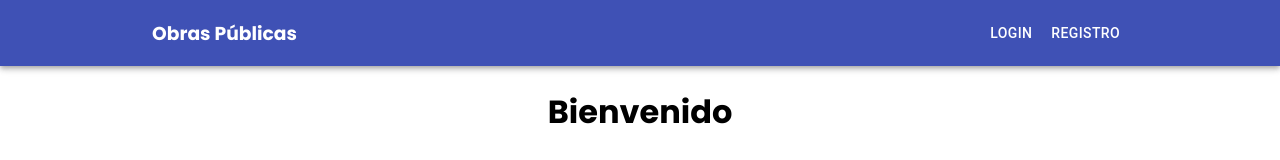
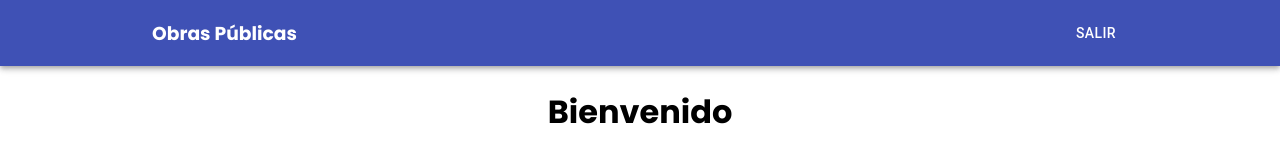
Before and after one commit to ditu474/obras-publicas, a React (Create React App) app: page /login in a window 1280 px wide. Both pictures are taken after typing "5", "Sample123" into the empty fields and a click on the button "ENTRAR". Shown: the top 160 px of the page. Built offline with nearby package versions, Linux system fonts and the light colour scheme.

Commit message:
feat: Added logout from navbar

```diff
--- a/src/App.js
+++ b/src/App.js
@@ -1,6 +1,7 @@
 import AppBar from 'components/Layout/AppBar/AppBar';
 import AdminRoute from 'components/PrivateRoute/AdminRoute';
 import PrivateRoute from 'components/PrivateRoute/PrivateRoute';
+import AuthProvider from 'context/AuthContext/AuthProvider';
 import Home from 'pages/Home/Home';
 import Login from 'pages/Login/Login';
 import NotFound from 'pages/NotFound/NotFound';
@@ -9,6 +10,7 @@ import { BrowserRouter, Route, Switch } from 'react-router-dom';
 
 function App() {
 	return (
+		<AuthProvider>
 			<BrowserRouter>
 				<AppBar />
 				<main>
@@ -28,6 +30,7 @@ function App() {
 					</Switch>
 				</main>
 			</BrowserRouter>
+		</AuthProvider>
 	);
 }
 
--- a/src/components/Layout/AppBar/AppBar.js
+++ b/src/components/Layout/AppBar/AppBar.js
@@ -1,10 +1,35 @@
 import AppBarMaterial from '@material-ui/core/AppBar';
 import Button from '@material-ui/core/Button';
 import Toolbar from '@material-ui/core/Toolbar';
-import { Link } from 'react-router-dom';
+import AuthContext from 'context/AuthContext/auth-context';
+import { useContext } from 'react';
+import { Link, useHistory } from 'react-router-dom';
 import styles from './AppBar.module.css';
 
 export default function AppBar() {
+	const userCtx = useContext(AuthContext);
+	const history = useHistory();
+
+	const signOutHandler = () => {
+		userCtx.signOut(() => {
+			history.replace('/login');
+		});
+	};
+
+	const signOut = userCtx.user && (
+		<Button onClick={signOutHandler} color="inherit">
+			Salir
+		</Button>
+	);
+
+	const registro = userCtx.user && userCtx.user.isAdmin && (
+		<Button>
+			<Link to="/registro" className={styles.link}>
+				Registro
+			</Link>
+		</Button>
+	);
+
 	return (
 		<AppBarMaterial position="static">
 			<Toolbar className={`container ${styles.toolbar}`}>
@@ -12,17 +37,8 @@ export default function AppBar() {
 					<h3>Obras Públicas</h3>
 				</Link>
 				<nav>
-					<Button>
-						<Link to="/login" className={styles.link}>
-							Login
-						</Link>
-					</Button>
-
-					<Button>
-						<Link to="/registro" className={styles.link}>
-							Registro
-						</Link>
-					</Button>
+					{signOut}
+					{registro}
 				</nav>
 			</Toolbar>
 		</AppBarMaterial>
--- a/src/index.js
+++ b/src/index.js
@@ -1,14 +1,11 @@
-import AuthProvider from 'context/AuthContext/AuthProvider';
 import React from 'react';
-import ReactDOM from 'react-dom';
+import { render } from 'react-dom';
 import App from './App';
 import './index.css';
 
-ReactDOM.render(
+render(
 	<React.StrictMode>
-		<AuthProvider>
-			<App />
-		</AuthProvider>
+		<App />
 	</React.StrictMode>,
 	document.getElementById('root')
 );
--- a/src/pages/Login/Login.js
+++ b/src/pages/Login/Login.js
@@ -1,14 +1,12 @@
 import Card from '@material-ui/core/Card';
 import CardContent from '@material-ui/core/CardContent';
-import Snackbar from 'components/UI/Snackbar/Snackbar';
 import AuthContext from 'context/AuthContext/auth-context';
-import { useContext, useState } from 'react';
+import { useContext } from 'react';
 import { Redirect, useHistory, useLocation } from 'react-router-dom';
 import styles from './Login.module.css';
 import LoginForm from './LoginForm';
 
 export default function Login() {
-	const [open, setOpen] = useState(false);
 	const authCtx = useContext(AuthContext);
 	const history = useHistory();
 	const location = useLocation();
@@ -23,11 +21,6 @@ export default function Login() {
 				history.replace(from);
 			}
 		);
-		setOpen(true);
-	};
-
-	const closeSnackbarHandler = () => {
-		setOpen(false);
 	};
 
 	if (authCtx.user) {
@@ -48,13 +41,6 @@ export default function Login() {
 					<LoginForm onSignIn={signInHandler} />
 				</CardContent>
 			</Card>
-			{open && (
-				<Snackbar
-					open={open}
-					onClose={closeSnackbarHandler}
-					message="Login enviado"
-				/>
-			)}
 		</div>
 	);
 }
```
Lines whose indentation alone changed are shown as unchanged.
